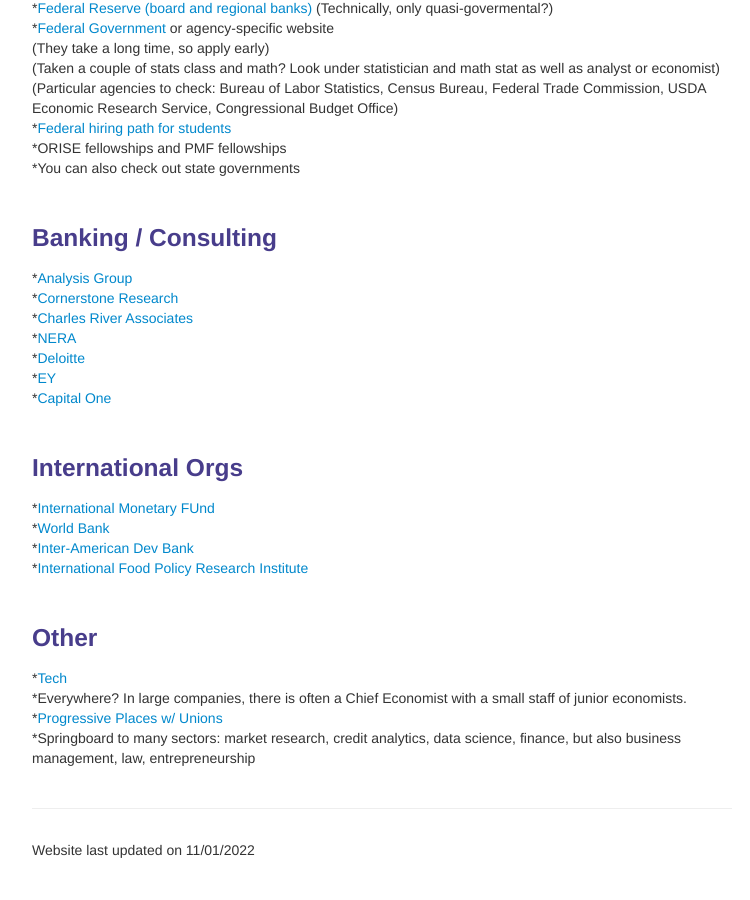
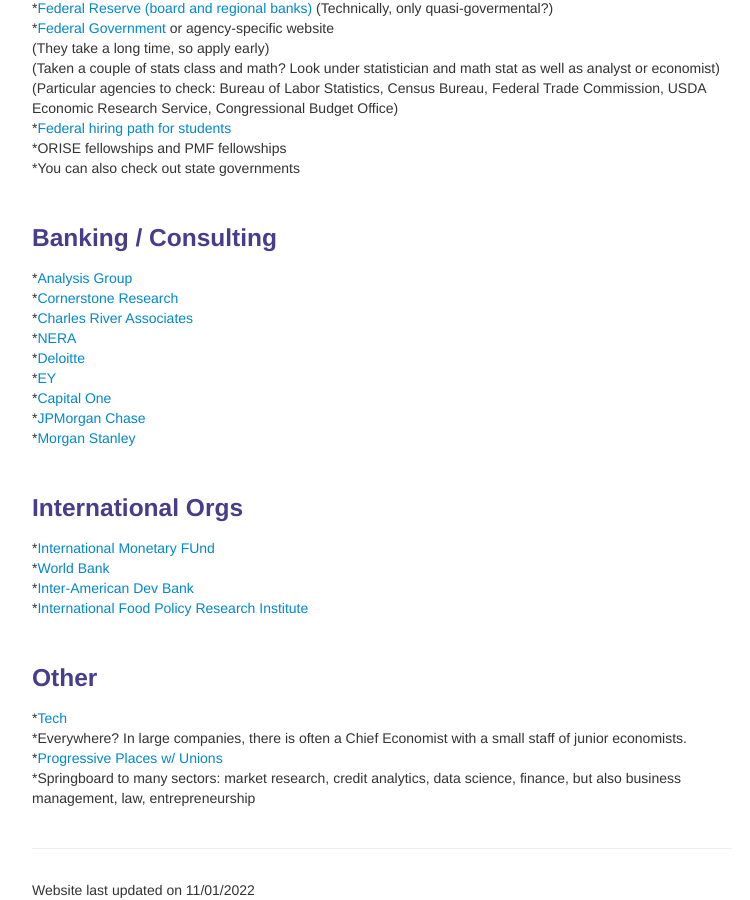
Before and after one commit to bjwillage/bjwillage.github.io, a Jekyll site: the page built from pages/Jobs.md, in a window 1280 px wide and 900 px high, scrolled down 984 px. Shown: the whole window, without its empty margins (258-1008 px from the left). Built offline with Jekyll 4.4.1, drawn with Linux system fonts in a browser that asks for light colours; before the commit the page ends 1844 px from its top, so only the background shows below that.

Commit message:
Update Jobs.md

```diff
--- a/pages/Jobs.md
+++ b/pages/Jobs.md
@@ -59,6 +59,8 @@ The American Economic Association also has some [resources](https://www.aeaweb.o
 *[Deloitte](https://www2.deloitte.com/us/en/pages/careers/topics/careers.html)<br>
 *[EY](https://www.ey.com/en_us/careers)<br>
 *[Capital One](https://www.capitalonecareers.com/)<br>
+*[JPMorgan Chase](https://careers.jpmorgan.com/US/en/home)<br>
+*[Morgan Stanley](https://www.morganstanley.com/careers/career-opportunities-search)<br>
 
 <br>
 
```
